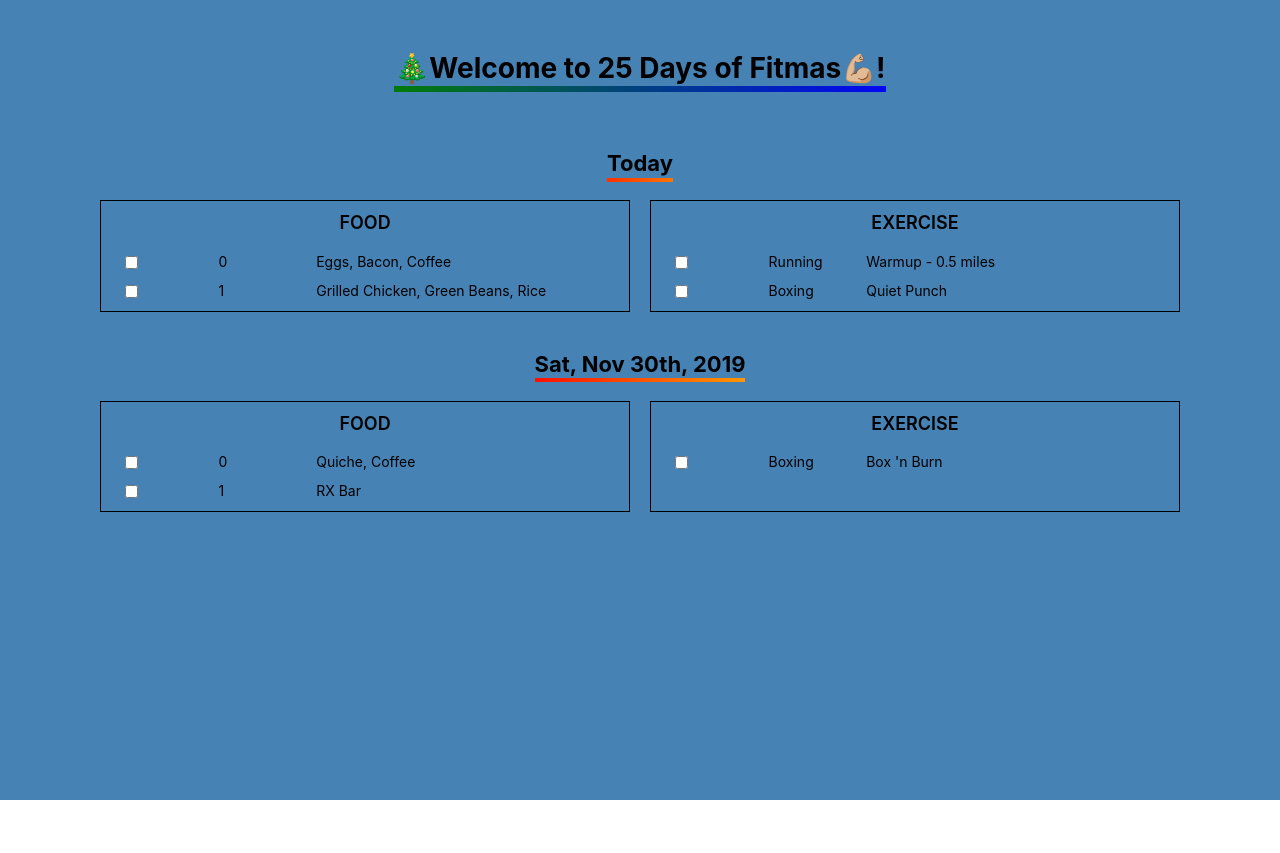
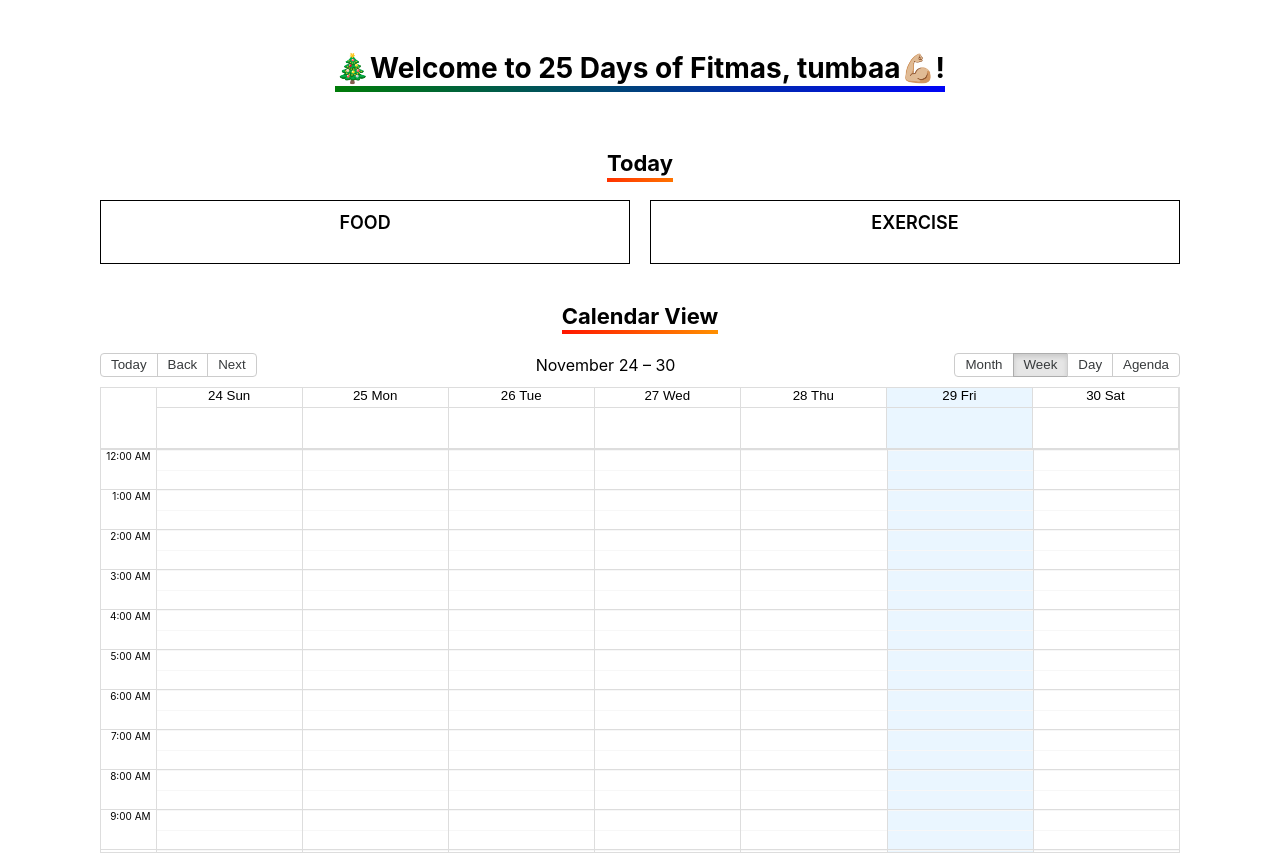
Before and after one commit to sbarli/fitmas, a React (Create React App) app: page / in a window 1280 px wide. Before the commit the page ends 800 px from the top, so only its background shows below. Built offline with nearby package versions, Linux system fonts and the light colour scheme.

Commit message:
(refactor)  ♻️  : (remove)  🔥  dummy data and (add)  ❇️  FitmasCalendar render

```diff
--- a/src/components/App/App.jsx
+++ b/src/components/App/App.jsx
@@ -1,80 +1,25 @@
 import React from 'react';
 import moment from 'moment';
+import 'moment-timezone';
 // components
 import Header from '../../libs/ui/Header/Header';
 import DayView from '../DayView/DayView';
-// import MealForm from '../MealForm/MealForm';
+import FitmasCalendar from '../FitmasCalendar/FitmasCalendar';
+// assets
+import dummyData from '../../data/dummy';
 
 // styled components
 import styled from 'styled-components/macro';
 
 const Wrapper = styled.div`
-  height: 100vh;
   width: 100%;
   padding-left: 10rem;
   padding-right: 10rem;
-  background: steelblue;
   display: flex;
   flex-direction: column;
   justify-content: flex-start;
   align-items: center;
 `;
-
-const dummyData = {
-  Today: {
-    food: [
-      {
-        mealType: "Breakfast",
-        items: [
-          'Eggs',
-          'Bacon',
-          'Coffee',
-        ],
-      },
-      {
-        mealType: "Dinner",
-        items: [
-          'Grilled Chicken',
-          'Green Beans',
-          'Rice',
-        ],
-      },
-    ],
-    exercise: [
-      {
-        category: 'Running',
-        item: 'Warmup - 0.5 miles',
-      },
-      {
-        category: 'Boxing',
-        item: 'Quiet Punch',
-      },
-    ],
-  },
-  '2019-12-01': {
-    food: [
-      {
-        mealType: "Breakfast",
-        items: [
-          'Quiche',
-          'Coffee',
-        ],
-      },
-      {
-        mealType: "Snack",
-        items: [
-          'RX Bar',
-        ],
-      },
-    ],
-    exercise: [
-      {
-        category: 'Boxing',
-        item: 'Box \'n Burn',
-      },
-    ],
-  },
-};
 
 const App = () => {
   return (
@@ -84,19 +29,15 @@ const App = () => {
         removeMarginTop
         addPaddingTop>
         <span role="img" aria-label="christmas-tree">🎄</span>
-        Welcome to 25 Days of Fitmas
+        Welcome to 25 Days of Fitmas, {dummyData.user}
         <span role="img" aria-label="muscles">💪🏼</span>
         !
       </Header>
-      {/* <MealForm /> */}
       <DayView
         day="Today"
-        data={dummyData.Today}
+        data={dummyData.plan[moment().tz(moment.tz.guess()).format('YYYY-MM-DD')]}
       />
-      <DayView
-        day={new Date(moment().add(1, 'd'))}
-        data={dummyData['2019-12-01']}
-      />
+      <FitmasCalendar />
     </Wrapper>
   );
 };
```
